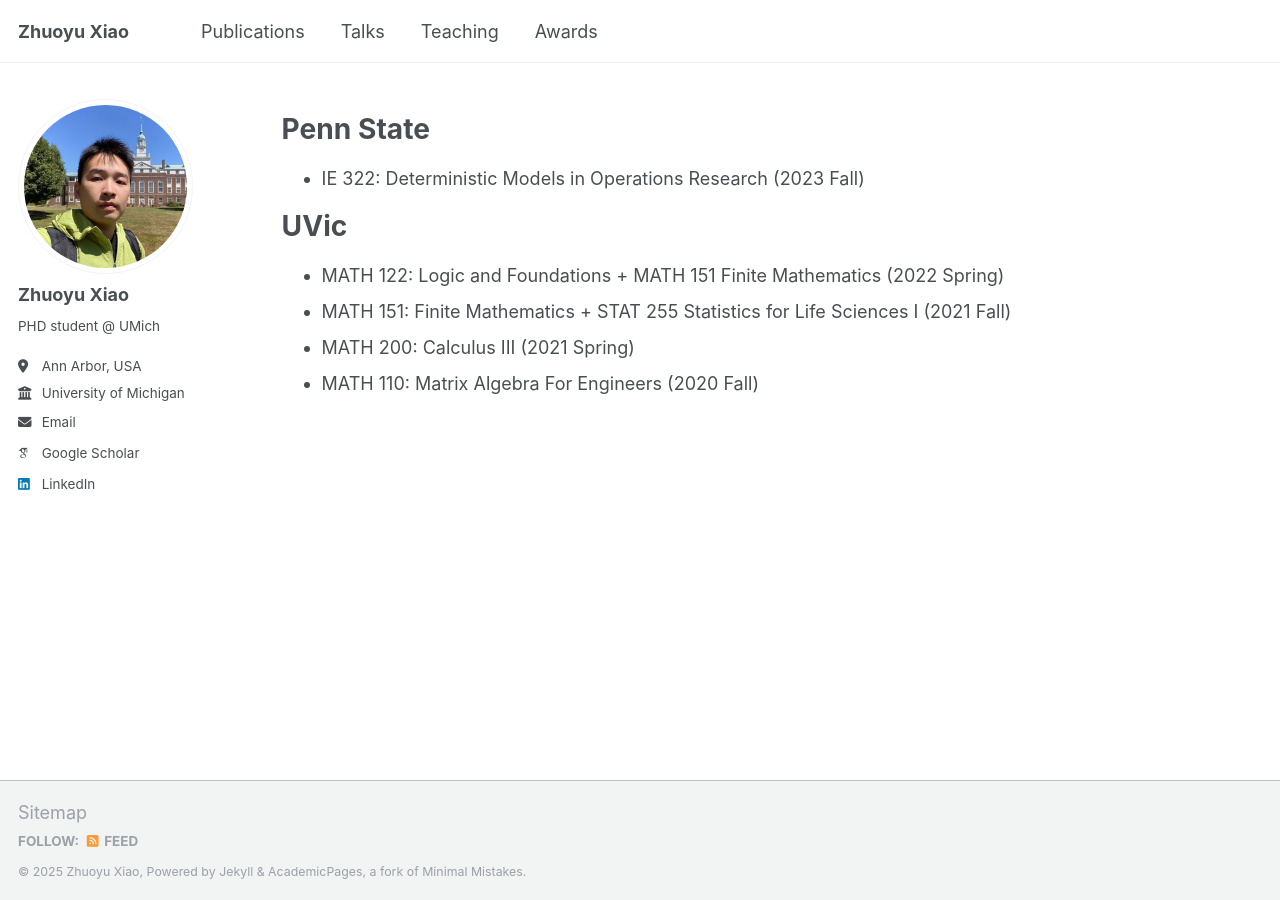
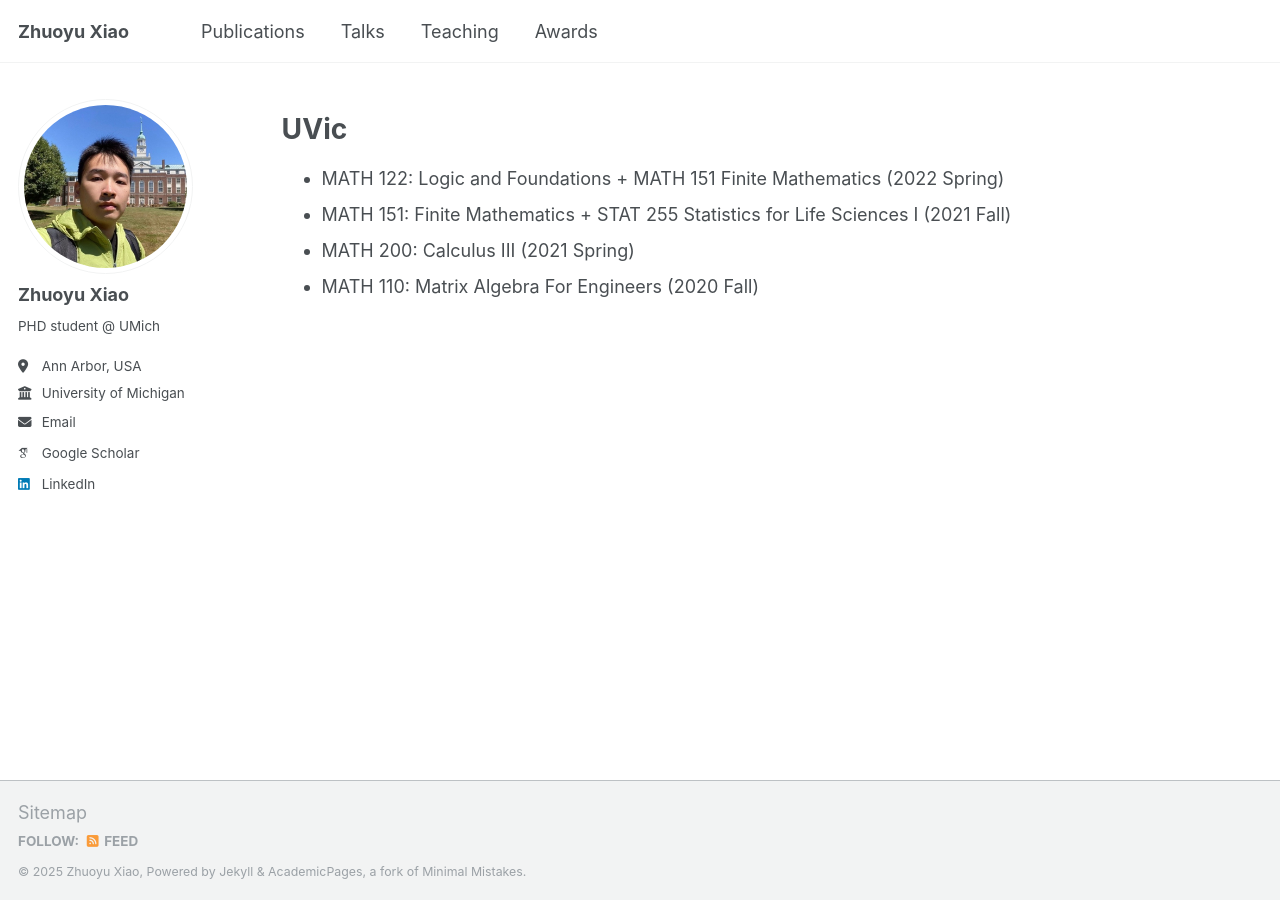
Before and after one commit to zyxiao97/zyxiao97.github.io, a Jekyll site: the page built from _pages/teaching.md, in a window 1280 px wide. Built offline with Jekyll 4.4.1, drawn with Linux system fonts in a browser that asks for light colours; some web fonts are replaced.

Commit message:
Update teaching.md

```diff
--- a/_pages/teaching.md
+++ b/_pages/teaching.md
@@ -5,10 +5,6 @@ permalink: /teaching/
 author_profile: true
 ---
 
-Penn State
-======
-- IE 322: Deterministic Models in Operations Research (2023 Fall)
-
 UVic
 ======
 - MATH 122: Logic and Foundations + MATH 151 Finite Mathematics (2022 Spring)
```
